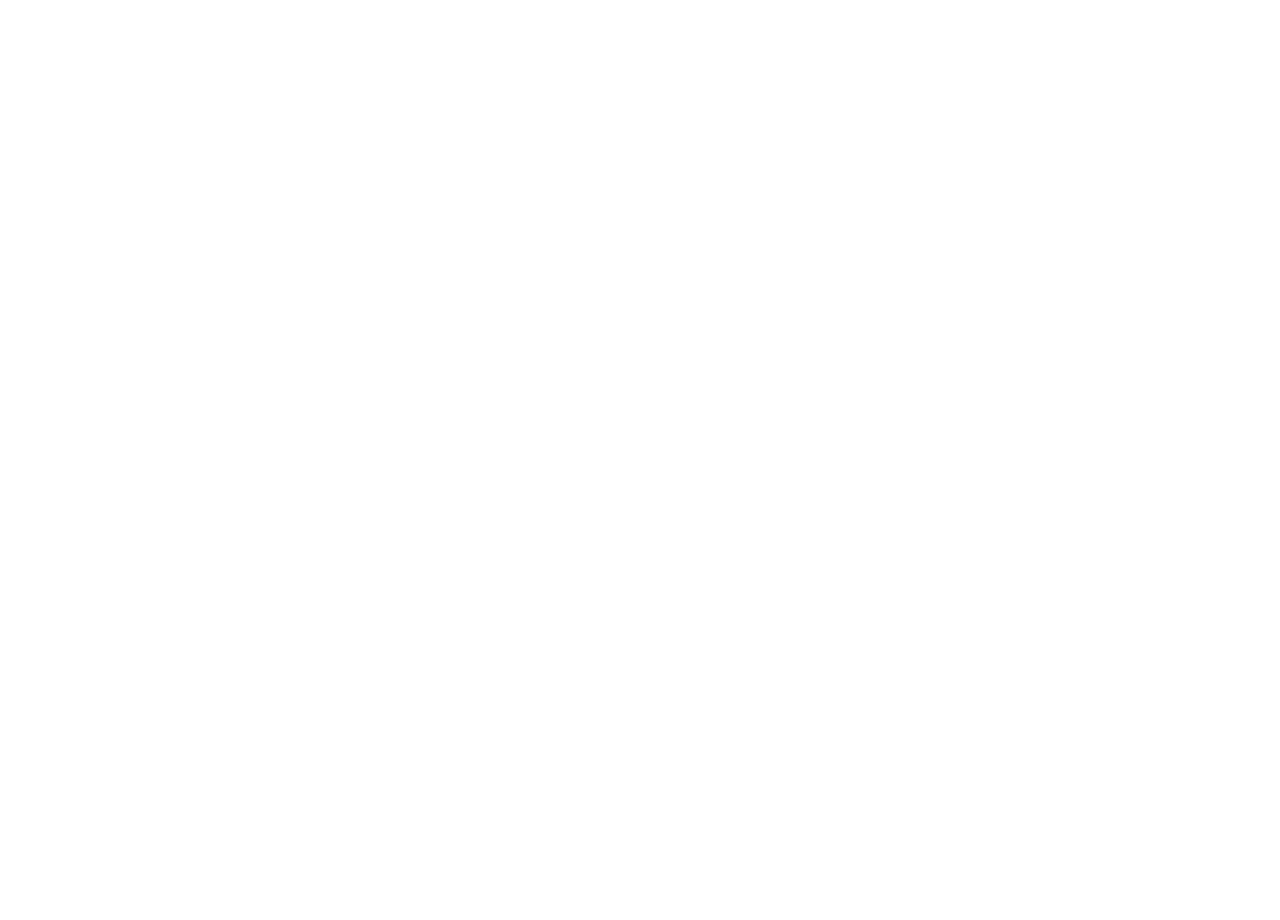
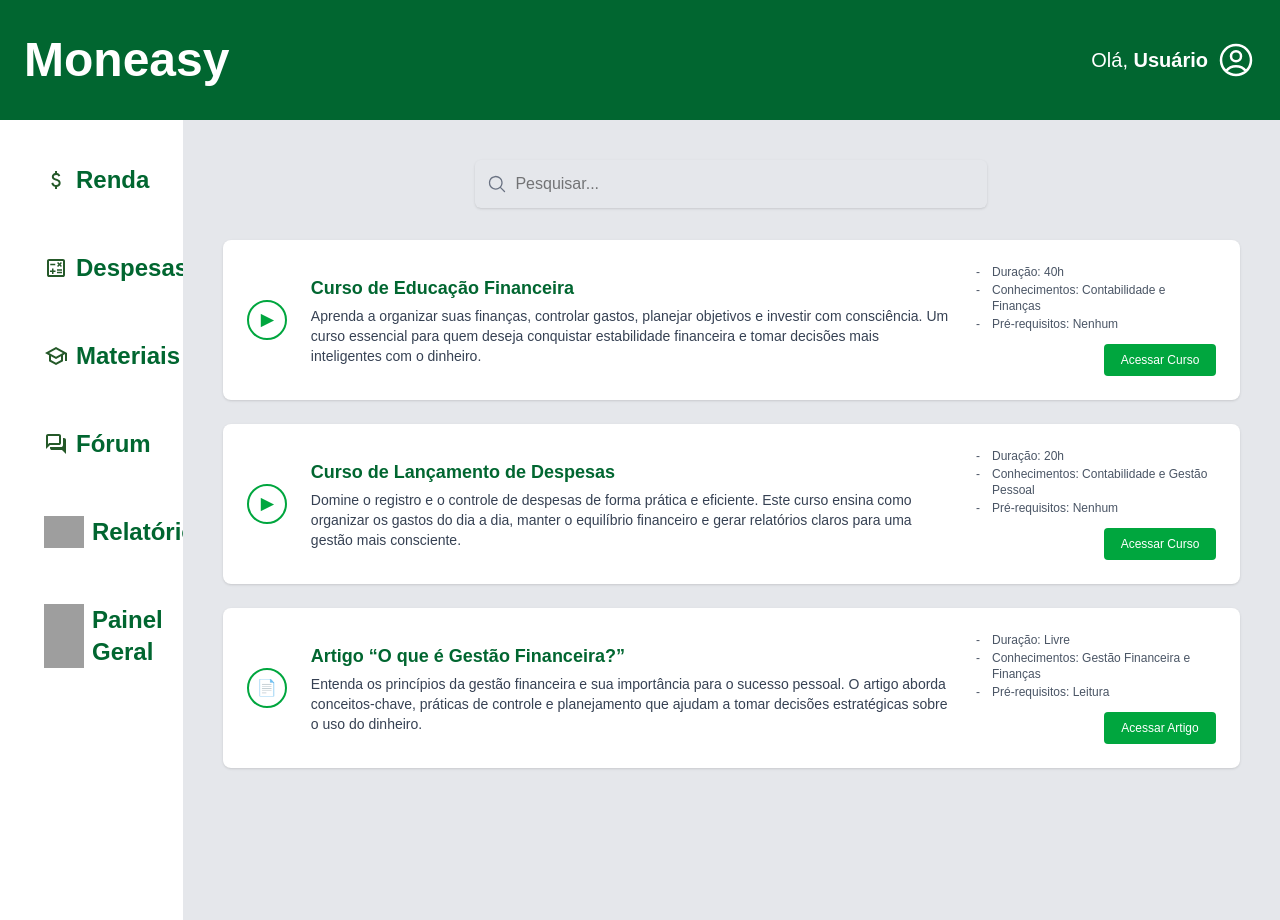
Before and after one commit to CellaMauroo/moneasy-gestao-financeira, a Next.js app in the folder moneasy-front/: page /pages/materials in a window 1280 px wide. Before the commit this address had no page. Before the commit the page ends 800 px from the top, so only its background shows below. Built offline with nearby package versions, Linux system fonts and the light colour scheme; grey boxes are pictures that could not be loaded.

Commit message:
materials page

```diff
--- a/moneasy-front/app/pages/materials/page.tsx
+++ b/moneasy-front/app/pages/materials/page.tsx
@@ -1,37 +1,131 @@
-"use client"
 
-import { useEffect, useState } from "react"
-import { useRouter } from "next/navigation"
-import Header from "../../components/header"
-import Navbar from "../../components/navbar"
+"use client";
+
+import Header from "../../components/header";
+import Navbar from "../../components/navbar";
+import { MagnifyingGlassIcon } from "@heroicons/react/24/solid";
 
 
-export default function DashboardPage() {
-    const router = useRouter()
-    const [isChecking, setIsChecking] = useState(true)
+type Material = {
+    id: number;
+    title: string;
+    desc: string;
+    tag: "Video" | "PDF";
+    duration: string;
+    skills: string;
+    prereq: string;
+    action: string;
+};
 
-    useEffect(() => {
-        const isLogged = localStorage.getItem("logged") === "true"
-        if (!isLogged) {
-            router.push("/login")
-        } else {
-            setIsChecking(false)
-        }
-    }, [])
+const mock: Material[] = [
+    {
+        id: 1,
+        title: "Curso de Educação Financeira",
+        desc: "Aprenda a organizar suas finanças, controlar gastos, planejar objetivos e investir com consciência. Um curso essencial para quem deseja conquistar estabilidade financeira e tomar decisões mais inteligentes com o dinheiro.",
+        tag: "Video",
+        duration: "40h",
+        skills: "Contabilidade e Finanças",
+        prereq: "Nenhum",
+        action: "Curso",
+    },
+    {
+        id: 2,
+        title: "Curso de Lançamento de Despesas",
+        desc: "Domine o registro e o controle de despesas de forma prática e eficiente. Este curso ensina como organizar os gastos do dia a dia, manter o equilíbrio financeiro e gerar relatórios claros para uma gestão mais consciente.",
+        tag: "Video",
+        duration: "20h",
+        skills: "Contabilidade e Gestão Pessoal",
+        prereq: "Nenhum",
+        action: "Curso",
+    },
+    {
+        id: 3,
+        title: 'Artigo “O que é Gestão Financeira?”',
+        desc: "Entenda os princípios da gestão financeira e sua importância para o sucesso pessoal. O artigo aborda conceitos-chave, práticas de controle e planejamento que ajudam a tomar decisões estratégicas sobre o uso do dinheiro.",
+        tag: "PDF",
+        duration: "Livre",
+        skills: "Gestão Financeira e Finanças",
+        prereq: "Leitura",
+        action: "Artigo",
+    },
+];
 
-    if (isChecking) return null
+export default function MaterialsPage() {
+    return (
+        <>
+            <Header />
 
-    return (
-        <div>
-            <Header/>
-            <div className="flex">
+            <div className="flex min-h-screen">
+                <Navbar active="materials" />
 
-            <Navbar active="school"/>
-            <main className="w-6/7 p-6 bg-gray-300">
-                <h1 className="text-4xl font-bold">Materiais</h1>
-            </main>
-            </div>
+                <main className="flex-1 p-10 bg-gray-200 space-y-8 overflow-y-auto">
 
-        </div>
-    )
+                    <div className="flex justify-center">
+                        <div className="relative w-full max-w-lg">
+                            <MagnifyingGlassIcon className="h-5 w-5 absolute left-3 top-1/2 -translate-y-1/2 text-gray-500" />
+                            <input
+                                type="text"
+                                placeholder="Pesquisar..."
+                                className="w-full pl-10 pr-4 py-3 rounded-md shadow-sm
+                           focus:outline-none focus:ring-2 focus:ring-green-600"
+                                disabled
+                            />
+                        </div>
+                    </div>
+
+
+                    <section className="space-y-6">
+                        {mock.map((m) => (
+                            <article
+                                key={m.id}
+                                className="bg-white rounded-lg shadow flex flex-col lg:flex-row
+             items-start lg:items-center gap-6 p-6"
+                            >
+                                {/* ícone */}
+                                <div className="shrink-0 h-10 w-10 flex items-center justify-center
+                  rounded-full border-2 border-green-600 text-green-600 font-bold">
+                                    {m.tag === "Video" ? "▶" : "📄"}
+                                </div>
+
+
+                                <div className="flex-1 space-y-1">
+                                    <h3 className="font-semibold text-lg text-green-800">{m.title}</h3>
+                                    <p className="text-sm text-gray-700">{m.desc}</p>
+                                </div>
+
+
+                                <div className="w-full lg:w-60 flex flex-col gap-3">
+
+                                    <ul className="space-y-0.5 text-xs text-gray-600">
+                                        {[
+                                            `Duração: ${m.duration}`,
+                                            `Conhecimentos: ${m.skills}`,
+                                            `Pré-requisitos: ${m.prereq}`,
+                                        ].map((txt, i) => (
+                                            <li
+                                                key={i}
+                                                className="relative pl-4 before:content-['-'] before:absolute before:left-0 whitespace-normal"
+                                            >
+                                                {txt}
+                                            </li>
+
+                                        ))}
+                                    </ul>
+
+                                    <div className="self-end">
+                                        <button
+                                            className="bg-green-600 hover:bg-green-700 text-white text-xs font-medium py-2 px-4 rounded w-28"
+                                        >
+                                            Acessar {m.action}
+                                        </button>
+                                    </div>
+                                </div>
+                            </article>
+
+                        ))}
+                    </section>
+                </main>
+            </div >
+        </>
+    );
 }
```
